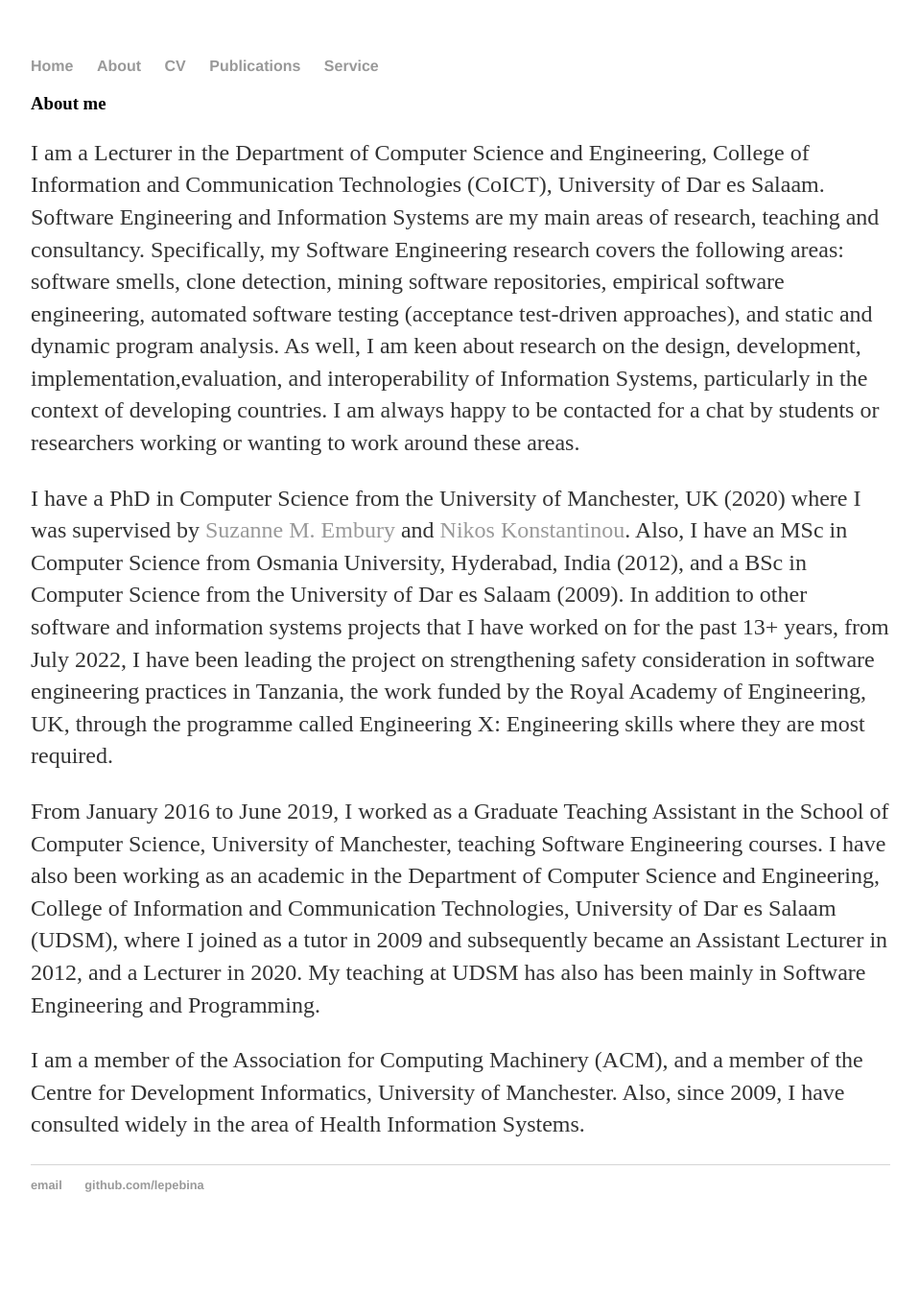
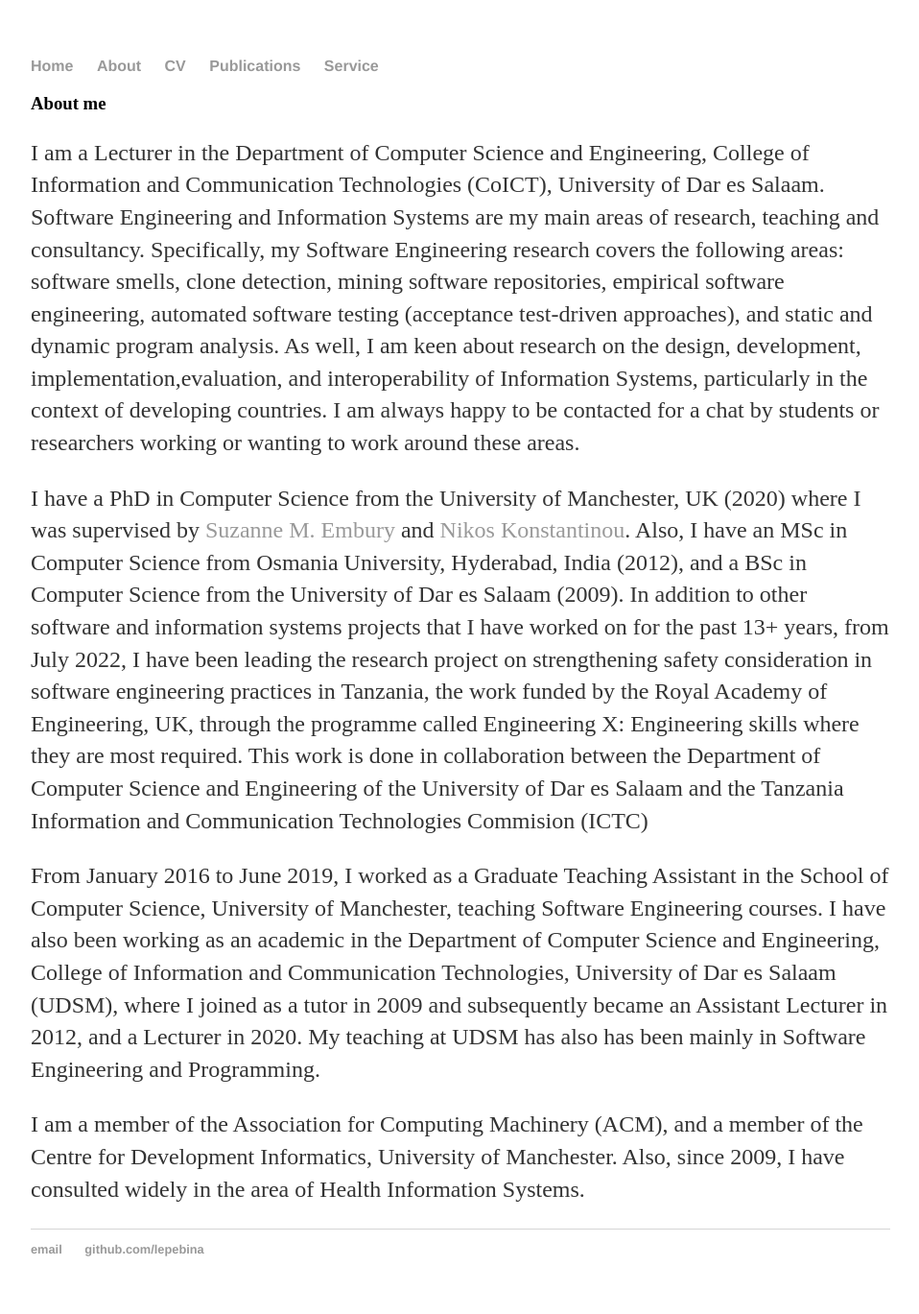
Before and after one commit to lepebina/lepebina.github.io, a Jekyll site: the page built from about.html, in a window 1280 px wide. Shown: the whole page at 96% size, without its empty margins (160-1118 px from the left). Built offline with Jekyll 4.4.1, drawn with Linux system fonts in a browser that asks for light colours; before the commit the page ends 1302 px from its top, so only the background shows below that.

Commit message:
Update about.html

```diff
--- a/about.html
+++ b/about.html
@@ -15,8 +15,8 @@ title: Leonard Peter Binamungu
 
 	<p>I have a PhD in Computer Science from the University of Manchester, UK (2020) where I was supervised by <a href="http://www.cs.man.ac.uk/~embury/">Suzanne M. Embury</a> and <a href="http://nkons.github.io">Nikos Konstantinou</a>. Also, I have an MSc in Computer Science from Osmania University, Hyderabad, India (2012),
 		and a BSc in Computer Science from the University of Dar es Salaam (2009). In addition to other software and information systems projects that I have worked on for the past 13+ years, from July 2022,
-		I have been leading the project on strengthening safety consideration in software engineering practices in Tanzania, the work funded by the Royal Academy of Engineering, UK,
-	through the programme called Engineering X: Engineering skills where they are most required.</p>
+		I have been leading the research project on strengthening safety consideration in software engineering practices in Tanzania, the work funded by the Royal Academy of Engineering, UK,
+	through the programme called Engineering X: Engineering skills where they are most required. This work is done in collaboration between the Department of Computer Science and Engineering of the University of Dar es Salaam and the Tanzania Information and Communication Technologies Commision (ICTC)</p>
 
 	<p>From January 2016 to June 2019, I worked as a Graduate Teaching Assistant in the School of Computer Science, University of Manchester,
 		teaching Software Engineering courses. I have also been working as an academic in the Department of Computer Science and Engineering,
```
